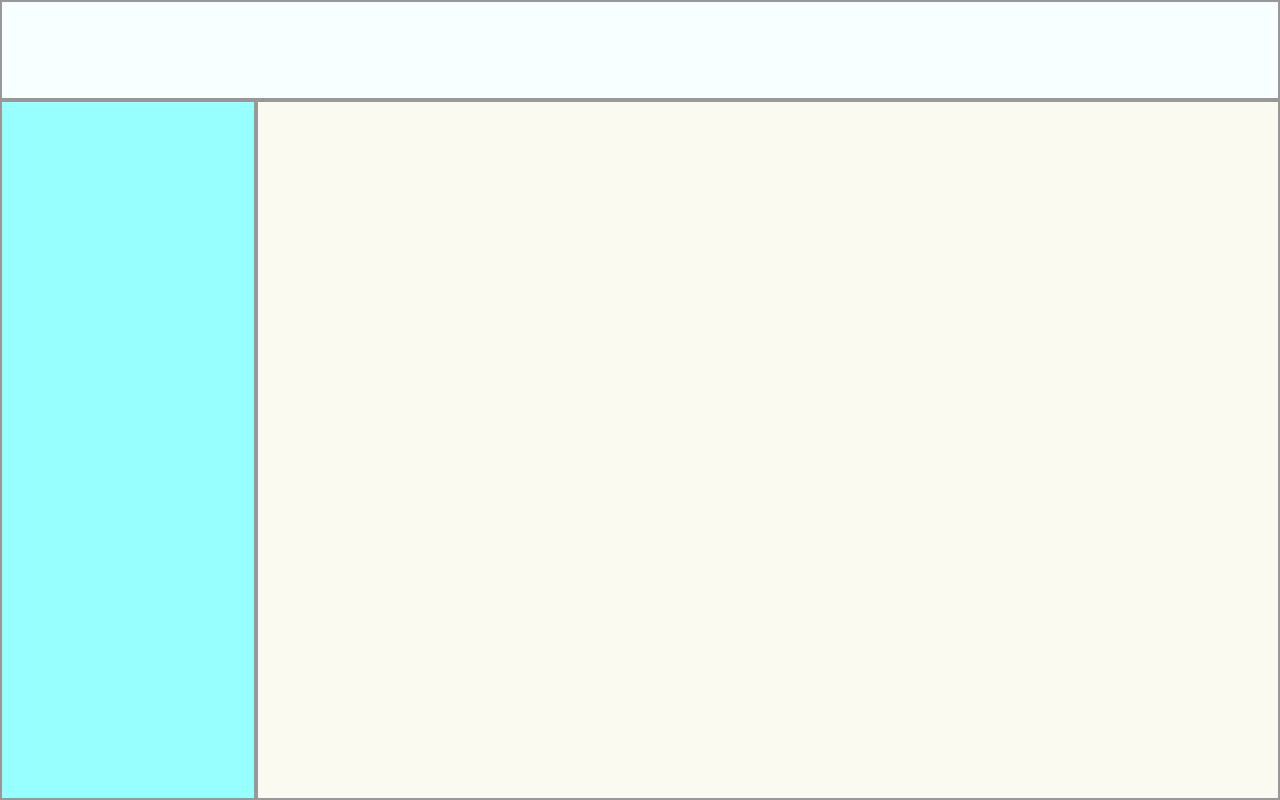
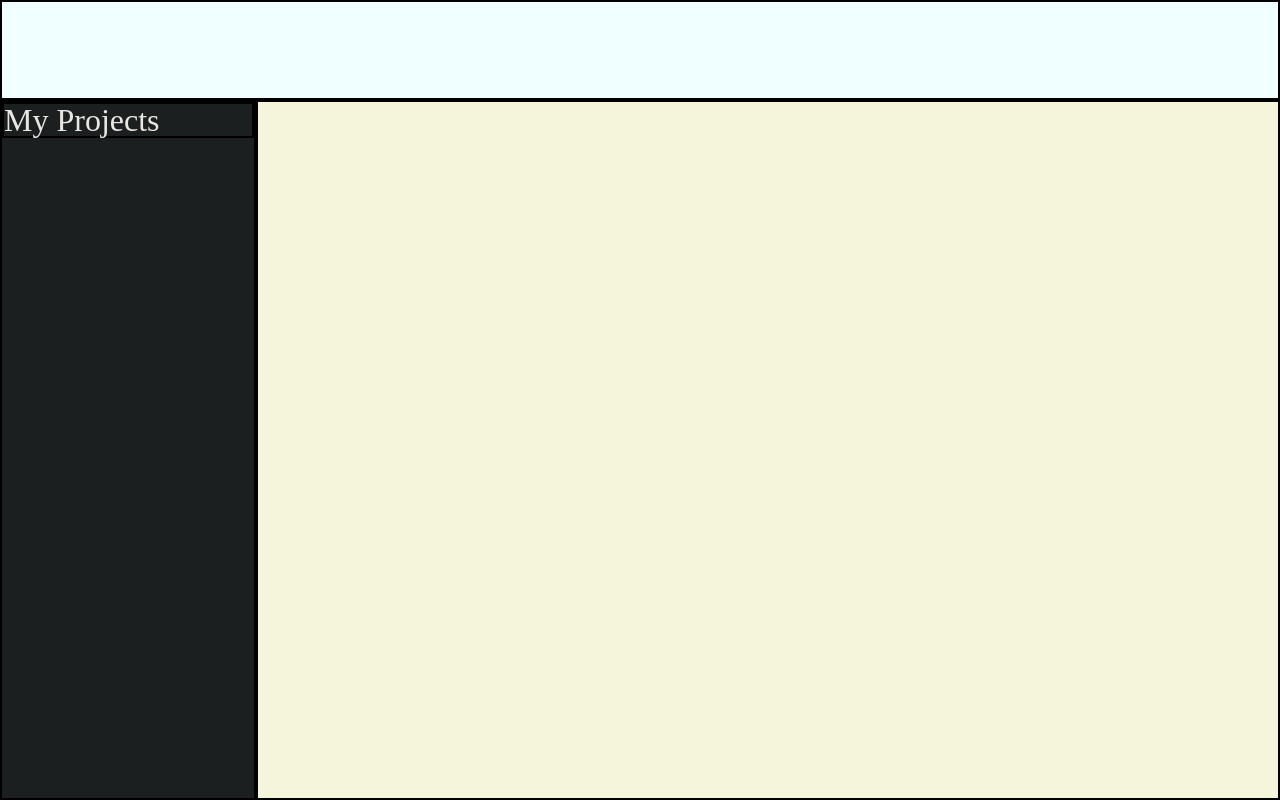
Before and after one commit to prateek-kr-jha/todo-app, a website: page src/index.html in a window 1280 px wide. Drawn offline with Linux system fonts and the light colour scheme.

Commit message:
did some stuff

```diff
--- a/src/index.html
+++ b/src/index.html
@@ -10,9 +10,17 @@
 <body>
     <div class="container">
         <div class="header"></div>
-        <div class="nav"></div>
+        <div class="nav">
+            <!-- <div class="projects">
+                <h3>My Projects</h3>
+                <div id="default-project"># default</div>
+                <div id="project-1"># Project-1</div>
+            </div>
+            <div class="display"></div> -->
+        </div>
         <div class="main"></div>
         <!-- <div class="footer"></div> -->
     </div>
+    <script src="./script.js"></script>
 </body>
 </html>
--- a/src/script.js
+++ b/src/script.js
@@ -0,0 +1,12 @@
+const nav = document.querySelector(".nav");
+console.log(nav);
+
+const navMenu = () => {
+    const projects = document.createElement('div');
+    projects.classList.add("projects");
+    const heading = document.createElement("h1");
+    heading.innerText = "My Projects";
+    projects.appendChild(heading);
+    return projects;
+}
+nav.appendChild(navMenu());
--- a/src/style.css
+++ b/src/style.css
@@ -2,7 +2,7 @@
     height: 100vh;
     width: 100vw;
     background-color: bisque;
-    opacity: 0.4;
+    /* opacity: 0.4; */
     display: grid;
     grid-template-columns: repeat(5, 1fr);
     grid-template-rows: repeat(8, 1fr);
@@ -18,9 +18,11 @@
 }
 
 .nav {
-    background-color: aqua;
+    background-color: #1c1f20;
     grid-column: 1/2;
     grid-row: 2/9;
+    color: rgb(232, 230, 227);
+    font-size: xx-large;
 }
 
 .main {
--- /dev/null
+++ b/src/ui/navMenu.js
@@ -0,0 +1 @@
+const nav = document.querySelector(".nav");
```
